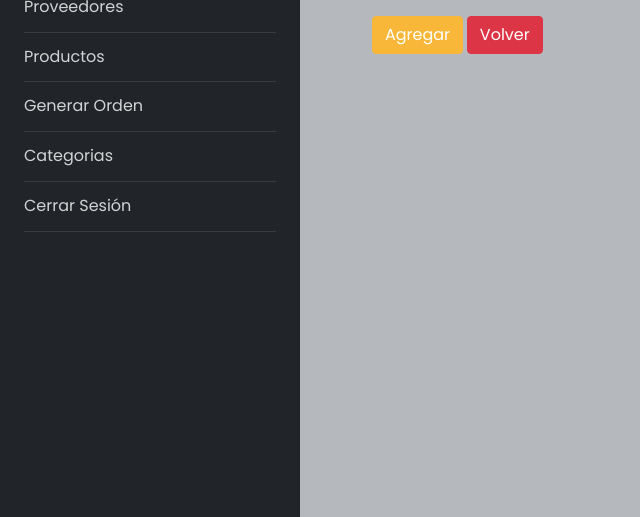
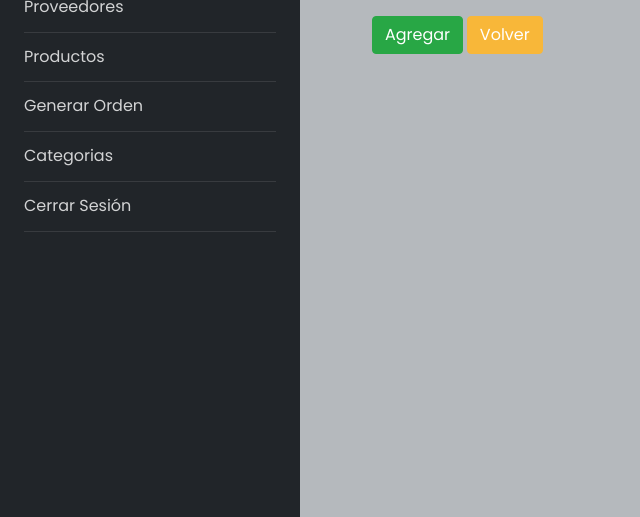
Before and after one commit to simonpinilla/Inventario-Ing-Software, a Django app: page /proveedores/ in a window 1280 px wide. Shown: the part 283-800 px from the top of the page, without its empty margins (0-640 px from the left). Run offline with Django 4.2, Linux system fonts and the light colour scheme; the visitor is signed in with stand-in values (Sample User, id 1); data that the repository does not hold is empty; some libraries are stand-ins or nearby versions.

Commit message:
cambio clase btn

```diff
--- a/INVENTARIO/templates/categoria.html
+++ b/INVENTARIO/templates/categoria.html
@@ -21,7 +21,7 @@
             <td>{{ categoria.descripcion }}</td>
             <td>
                 <a href="{% url 'editar_categoria' categoria.id %}" class="btn btn-primary">Editar</a>
-                <button type="button" class="btn btn-primary" data-toggle="modal" data-target="#exampleModalCenter">
+                <button type="button" class="btn btn-danger" data-toggle="modal" data-target="#exampleModalCenter">
                   Eliminar
                 </button>
             </td>
@@ -40,7 +40,7 @@
                   </div>
                   <div class="modal-footer">
                     <button type="button" class="btn btn-secondary" data-dismiss="modal">Close</button>
-                    <a type="submit" href="{% url 'eliminar_categoria' categoria.id  %}" class="btn btn-primary">Eliminar</a>
+                    <a type="submit" href="{% url 'eliminar_categoria' categoria.id  %}" class="btn btn-danger">Eliminar</a>
                   </div>
                 </div>
               </div>
--- a/INVENTARIO/templates/productos.html
+++ b/INVENTARIO/templates/productos.html
@@ -27,7 +27,7 @@
         <td>{{ producto.proveedor }}</td>
         <td>
           <a href="{% url 'editar_producto' producto.id %}" class="btn btn-primary">Editar</a>
-          <button type="button" class="btn btn-primary" data-toggle="modal" data-target="#exampleModalCenter">
+          <button type="button" class="btn btn-danger" data-toggle="modal" data-target="#exampleModalCenter">
             Eliminar
           </button>
         </td>
--- a/INVENTARIO/templates/prove.html
+++ b/INVENTARIO/templates/prove.html
@@ -25,7 +25,7 @@
             <td>{{ proveedor.ciudad }}</td>
             <td>
                 <a href="{% url 'editar_proveedor' proveedor.id %}" class="btn btn-primary">Editar</a>
-                <button type="button" class="btn btn-primary" data-toggle="modal" data-target="#exampleModalCenter">
+                <button type="button" class="btn btn-danger" data-toggle="modal" data-target="#exampleModalCenter">
                   Eliminar
                 </button>
             </td>
@@ -53,8 +53,8 @@
         {% endfor %}
     </tbody>
     </table>
-    <a class="btn btn-primary" href="{% url 'agregar_proveedor'  %}" >Agregar</a>
-    <a class="btn btn-danger float-end" href="{% url 'dashboard'  %}" >Volver</a>
+    <a class="btn btn-success" href="{% url 'agregar_proveedor'  %}" >Agregar</a>
+    <a class="btn btn-primary float-end" href="{% url 'dashboard'  %}" >Volver</a>
 </div>
 
 {% endblock %}
```
